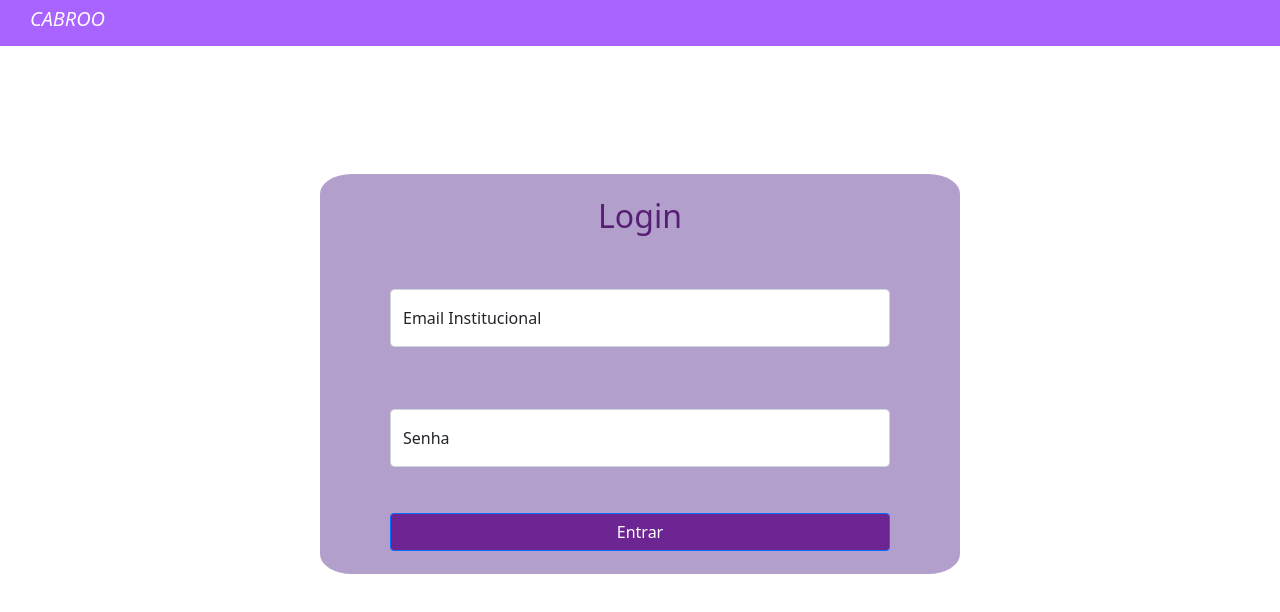
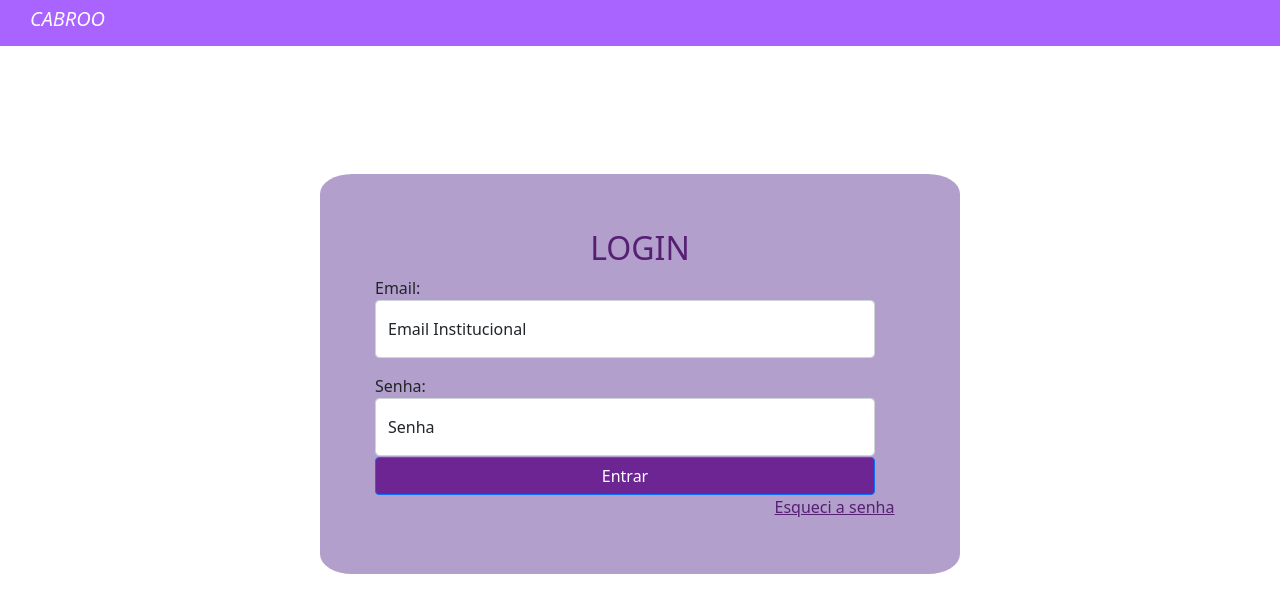
Before and after one commit to camilaveiga/TopicosEspeciais, a plain HTML site: page TelaLogin/HTML/index.html in a window 1280 px wide. Drawn offline with nearby package versions, Linux system fonts and the light colour scheme.

Commit message:
Atualizacao da Tela de Login

```diff
--- a/HTML/index.html
+++ b/TelaLogin/HTML/index.html
@@ -13,18 +13,21 @@
         <h1 class="title">CABROO</h1>
     </header>
     <div id="caixaLogin">
-        <h3 id="caixaTituloLogin">Login</h3>
+        <h3 id="caixaTituloLogin">LOGIN</h3>
+        <label>Email:</label>
         <div class="form-floating mb-3">
             <input type="email" class="form-control" id="floatingInput" placeholder="name@example.com">
             <label for="floatingInput">Email Institucional</label>
           </div>
-          <div class="form-floating">
+          <label>Senha:</label>
+        <div class="form-floating">
             <input type="password" class="form-control" id="floatingPassword" placeholder="Password">
             <label for="floatingPassword">Senha</label>
           </div>
         <div>
             <button class="btn btn-primary" type="button">Entrar</button>
         </div>
+        <a href="#" class="link-primary">Esqueci a senha</a>
     </div>
 </body>
 
--- a/HTML/styles.css
+++ b/TelaLogin/HTML/styles.css
@@ -33,7 +33,7 @@ body {
   display: flex;
   flex-direction: column;
   justify-content: space-around;
-  align-items: center;
+  padding: 55px;
   border-radius: 5%;
 }
 
@@ -42,6 +42,7 @@ body {
   font-size: 32px;
   color: #561f73;
   flex: none;
+  text-align: center;
 }
 
 input {
@@ -52,3 +53,9 @@ input {
   background-color: #6E2594 !important;
   width: 500px;
 }
+
+.link-primary{
+  color: #561f73 !important;
+  text-align: right !important;
+  margin-right: 2%;
+}
```
Also changed, not shown: TelaLogin/HTML/perfil.png (renamed from HTML/perfil.png), TelaLogin/Template/Template.css (renamed from Template/Template.css), TelaLogin/Template/Template.html (renamed from Template/Template.html), 2 other files.
